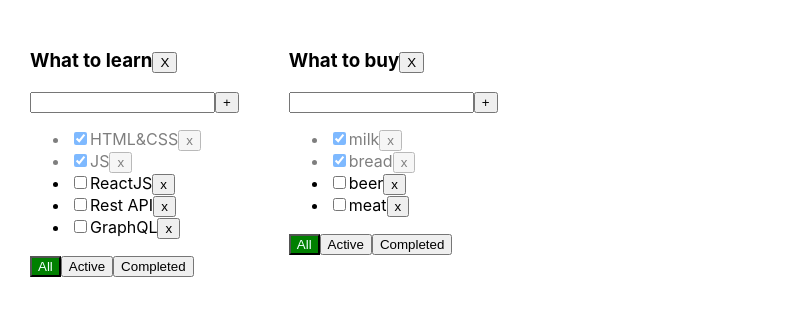
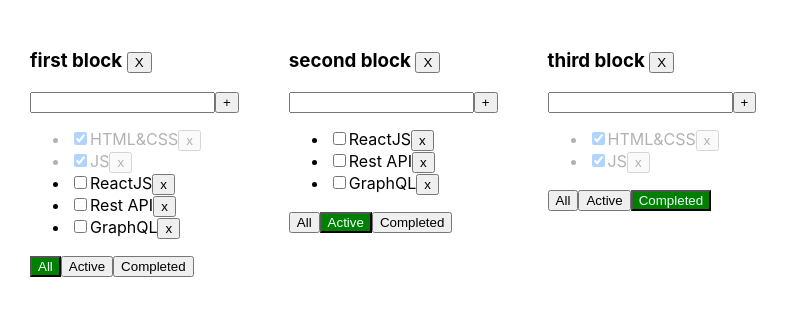
Before and after one commit to vianat/todoListApp, a React (Create React App) app: page / in a window 1280 px wide. Shown: the top 316 px of the page, without its empty margins (0-789 px from the left). Built offline with nearby package versions, Linux system fonts and the light colour scheme.

Commit message:
reafator to  blocks

```diff
--- a/src/App.css
+++ b/src/App.css
@@ -11,7 +11,7 @@
   color: azure;
 }
 .is-done{
-  opacity: 0.5;
+  opacity: 0.3;
 }
 .error {
   border: 2px solid red;
--- a/src/App.tsx
+++ b/src/App.tsx
@@ -21,76 +21,81 @@ export type FilterValuesType = "all" | "active" | "completed";
 
 function App() {
 
-    const todoListID1 = v1()
-    const todoListID2 = v1()
+    const block1 = v1(), block2 = v1(), block3 = v1()  // создаём блоки с id , что бы связать блок с тасками #32
 
-    const [todoLists, setTodoList] = useState<Array<TodoListType>>([
-        {id: todoListID1, title: "What to learn", filter: 'all'},
-        {id: todoListID2, title: "What to buy", filter: 'all'}
-    ])  // локальный стейт для хранения наших todoLists
-    const [tasks, setTasks] = useState<TaskStateType>({
-        [todoListID1]: [
+    const [blocks, setBlocks] = useState<Array<TodoListType>>([ // лок стейт для блоков
+        {id: block1, title: "first block ", filter: 'all'},
+        {id: block2, title: "second block ", filter: 'active'},
+        {id: block3, title: "third block ", filter: 'completed'}
+    ])
+    const [tasks, setTasks] = useState<TaskStateType>({ // лок стейт для блок-тасков
+        [block1]: [
             {id: v1(), title: "HTML&CSS", isDone: true},
             {id: v1(), title: "JS", isDone: true},
             {id: v1(), title: "ReactJS", isDone: false},
             {id: v1(), title: "Rest API", isDone: false},
             {id: v1(), title: "GraphQL", isDone: false}
         ],
-        [todoListID2]: [
-            {id: v1(), title: "milk", isDone: true},
-            {id: v1(), title: "bread", isDone: true},
-            {id: v1(), title: "beer", isDone: false},
-            {id: v1(), title: "meat", isDone: false}
+        [block2]: [
+            {id: v1(), title: "HTML&CSS", isDone: true},
+            {id: v1(), title: "JS", isDone: true},
+            {id: v1(), title: "ReactJS", isDone: false},
+            {id: v1(), title: "Rest API", isDone: false},
+            {id: v1(), title: "GraphQL", isDone: false}
+        ],
+        [block3]: [
+            {id: v1(), title: "HTML&CSS", isDone: true},
+            {id: v1(), title: "JS", isDone: true},
+            {id: v1(), title: "ReactJS", isDone: false},
+            {id: v1(), title: "Rest API", isDone: false},
+            {id: v1(), title: "GraphQL", isDone: false}
         ]
     })
 
-    function removeTask(taskID: string, todoListID: string) {//удаляем таску в опред туду
-        const todoListTasks = tasks[todoListID]
-        tasks[todoListID] = todoListTasks.filter(t => t.id !== taskID);
-        setTasks({...tasks});
+    function removeTask  (blockID: string, taskID: string) {        // удаляем таску в блоке
+        const blockCopy = tasks[blockID]                            // создаём копию блока по id
+        tasks[blockID] = blockCopy.filter(t => t.id !== taskID);    // меняем ориг.блок на блок c удалённой таской
+        setTasks({...tasks});                                 // сетаем копию ориг.блок
     }
-    function addTask(title: string, todoListID: string) {//добавляем таску в опред туду
+    function addTask     (blockID: string, title: string) {//добавляем таску в опред туду
         let newTask: TaskType = {
                 id: v1(),
                 title: title,
                 isDone: false
             };
-        const todoListTasks = tasks[todoListID]
-        tasks[todoListID] = [newTask, ...todoListTasks];
+        const todoListTasks = tasks[blockID]
+        tasks[blockID] = [newTask, ...todoListTasks];
         setTasks({...tasks});
     }
-    function changeFilter(newFilterValue:FilterValuesType, todoListID: string) {
-        const todoList = todoLists.find(tl => tl.id === todoListID)
-        if (todoList) {
-            todoList.filter = newFilterValue
-            setTodoList([...todoLists])
+    function changeFilter(blockID: string, newFilterValue:FilterValuesType) {
+
+        const block = blocks.find(tl => tl.id === blockID) // достаём блок по id и меняем фильтр
+        if (block) {
+            block.filter = newFilterValue
+            setBlocks([...blocks])
         }
     }
-    function changeStatus(taskId: string, isDone: boolean, todoListID: string) {
-        const todoListTasks = tasks[todoListID]
+    function changeStatus(blockID: string, taskId: string, isDone: boolean) {
+        const todoListTasks = tasks[blockID]
         const task: TaskType| undefined = todoListTasks.find(t => t.id === taskId)
         if (task) {
             task.isDone = isDone
             setTasks({...tasks})
         }
     }
-    function removeTodoList(todoListID: string){
-        setTodoList(todoLists.filter(tdl => tdl.id !== todoListID))
-        delete tasks[todoListID] // удаление данных их реального стейта а не из виртуального
+    function removeBlock (blockID: string){
+        setBlocks(blocks.filter(tdl => tdl.id !== blockID)) // удаляем бок и сэтаем стэйт
+        delete tasks[blockID]                               // удаление данных их реального стейта а не из виртуального
         setTasks({...tasks})
     }
 
     return (
         <div className="App">
             {
-                todoLists.map(tdl => { // фильтруем по корневым листам
-                    let taskForTodoList = tasks[tdl.id] // берем тудулист и фильтруем по фильтрам
-                    if(tdl.filter === "active"){
-                        taskForTodoList = tasks[tdl.id].filter(t => t.isDone === false)
-                    }
-                    if(tdl.filter === "completed"){
-                        taskForTodoList = tasks[tdl.id].filter(t => t.isDone === true)
-                    }
+                blocks.map(tdl => {                     // фильтруем по корневым блокам
+                    let taskForTodoList = tasks[tdl.id] // фильтруем блоки и устанавливам фильтры
+                    if(tdl.filter === "active")   {taskForTodoList = tasks[tdl.id].filter(t => t.isDone === false)}
+                    if(tdl.filter === "completed"){taskForTodoList = tasks[tdl.id].filter(t => t.isDone === true)}
                     return (
                         <Todolist key={tdl.id}
                                   id={tdl.id}
@@ -101,7 +106,7 @@ function App() {
                                   changeFilter={changeFilter}
                                   addTask={addTask}
                                   changeStatus={changeStatus}
-                                  removeTodoList={removeTodoList}/>
+                                  removeBlock={removeBlock}/>
                     )
                 })
             }
--- a/src/components/TodoList.tsx
+++ b/src/components/TodoList.tsx
@@ -5,12 +5,12 @@ type TodolistPropsType = {
     id: string
     title: string
     tasks: Array<TaskType>
-    addTask: (title: string, todoListID: string) => void
-    removeTask: (taskId: string, todoListID: string) => void
-    changeFilter: (value: FilterValuesType, todoListID: string) => void
-    changeStatus: (taskId: string, isDone: boolean, todoListID: string) => void
+    addTask: (blockID: string, title: string) => void
+    removeTask: (blockID: string, taskId: string) => void
+    changeFilter: (blockID: string, value: FilterValuesType) => void
+    changeStatus: (blockID: string, taskId: string, isDone: boolean) => void
     filter: FilterValuesType
-    removeTodoList:(todoListID: string) => void
+    removeBlock:(blockID: string) => void
 }
 
 export function Todolist(props: TodolistPropsType) {
@@ -20,7 +20,7 @@ export function Todolist(props: TodolistPropsType) {
 
     const addTask = () => {
         if (title.trim() !== "") {
-            props.addTask(title.trim(), props.id);
+            props.addTask(props.id, title.trim());
             setTitle("");
         } else {
             setError("Title is required");
@@ -38,13 +38,13 @@ export function Todolist(props: TodolistPropsType) {
         }
     }
 
-    const onAllClickHandler = () => props.changeFilter("all", props.id);
-    const onActiveClickHandler = () => props.changeFilter("active", props.id);
-    const onCompletedClickHandler = () => props.changeFilter("completed", props.id);
+    const onAllClickHandler = () => props.changeFilter(props.id, "all");
+    const onActiveClickHandler = () => props.changeFilter(props.id, "active");
+    const onCompletedClickHandler = () => props.changeFilter(props.id, "completed");
 
 
     return <div>
-        <h3>{props.title}<button onClick={()=> props.removeTodoList(props.id)}>X</button></h3>
+        <h3>{props.title}<button onClick={()=> props.removeBlock(props.id)}>X</button></h3>
         <div>
             <input value={title}
                    onChange={onChangeHandler}
@@ -57,9 +57,9 @@ export function Todolist(props: TodolistPropsType) {
         <ul>
             {
                 props.tasks.map(t => {
-                    const onClickHandler = () => props.removeTask(t.id, props.id)
+                    const onClickHandler = () => props.removeTask(props.id, t.id)
                     const onChangeHandler = (e: ChangeEvent<HTMLInputElement>) => {
-                        props.changeStatus(t.id, e.currentTarget.checked, props.id);
+                        props.changeStatus(props.id, t.id, e.currentTarget.checked );
                     }
 
                     return <li key={t.id} className={t.isDone ? "is-done" : ""}>
```
